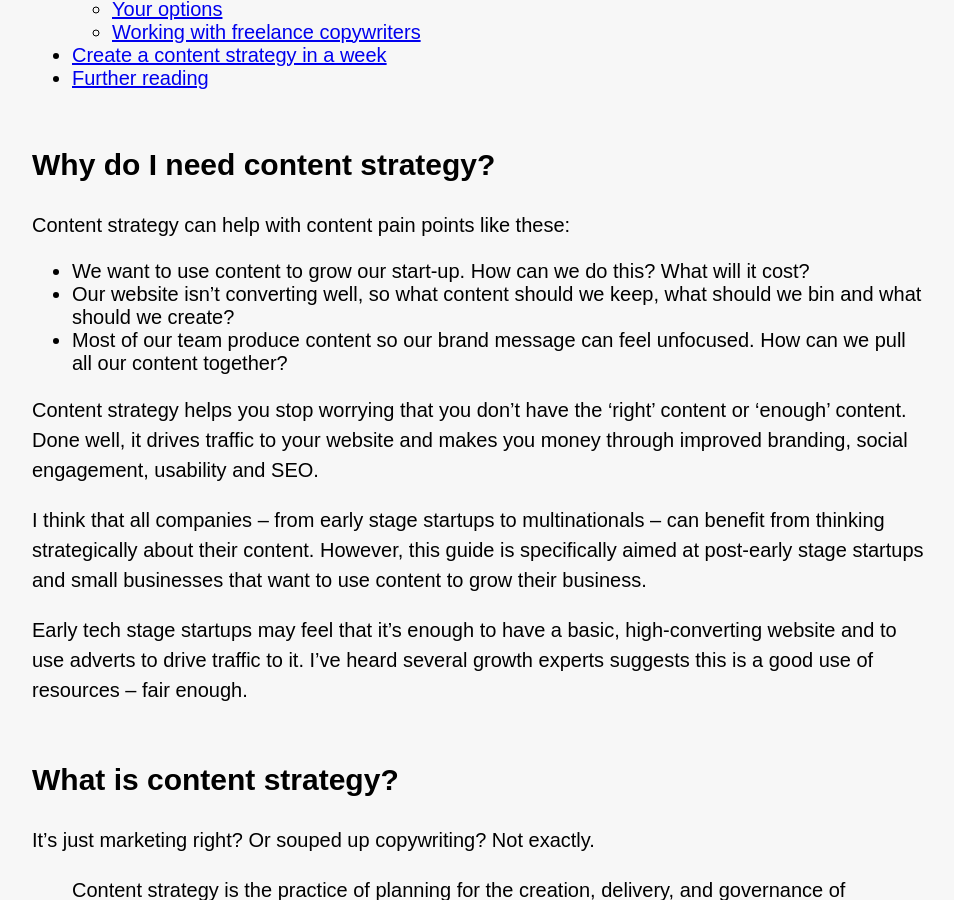
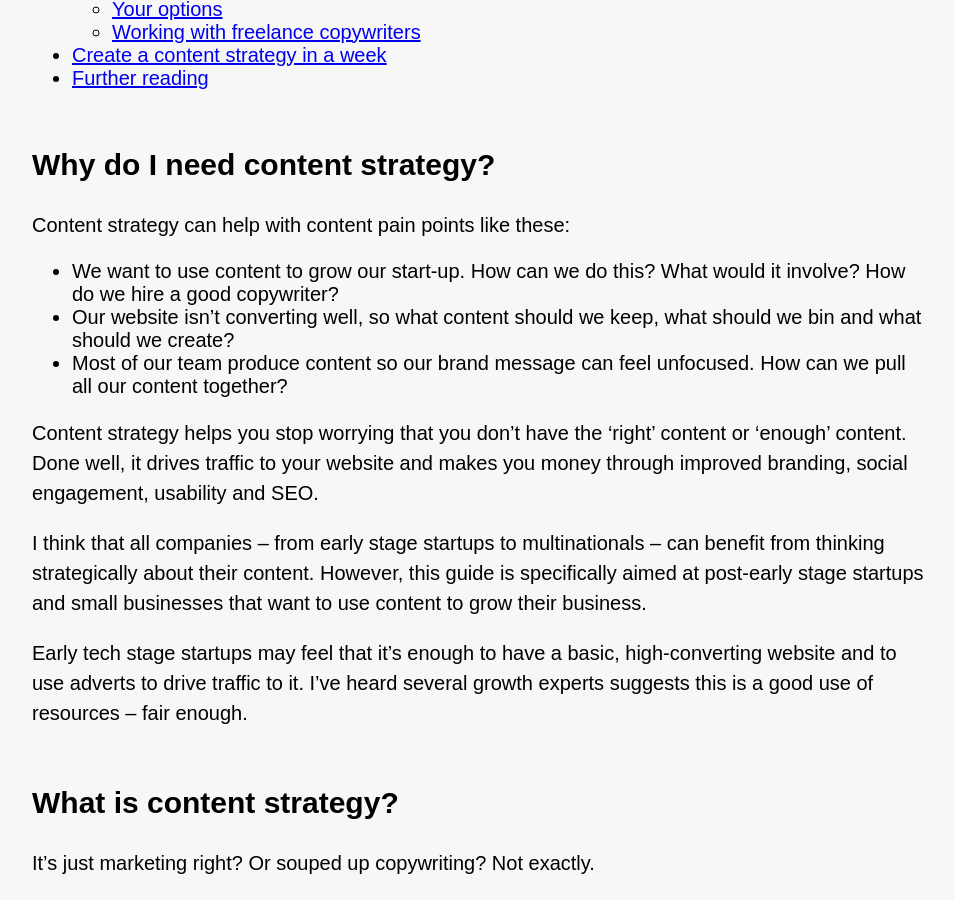
Before and after one commit to smokingpun/smokingpun.github.io, a Jekyll site: the page built from content_strategy_for_startups.md, in a window 1280 px wide and 900 px high, scrolled down 819 px. Shown: the whole window, without its empty margins (160-1114 px from the left). Built offline with Jekyll 4.4.1, drawn with Linux system fonts in a browser that asks for light colours; nearby versions of some CDN libraries.

Commit message:
edit content strategy guide

```diff
--- a/content_strategy_for_startups.md
+++ b/content_strategy_for_startups.md
@@ -34,7 +34,7 @@ This is where I come in. My name is Hannah Adcock and I'm going to talk you thro
 
 Content strategy can help with content pain points like these:
 
-* We want to use content to grow our start-up. How can we do this? What will it cost?
+* We want to use content to grow our start-up. How can we do this? What would it involve? How do we hire a good copywriter?
 * Our website isn't converting well, so what content should we keep, what should we bin and what should we create?
 * Most of our team produce content so our brand message can feel unfocused. How can we pull all our content together?
 
```
